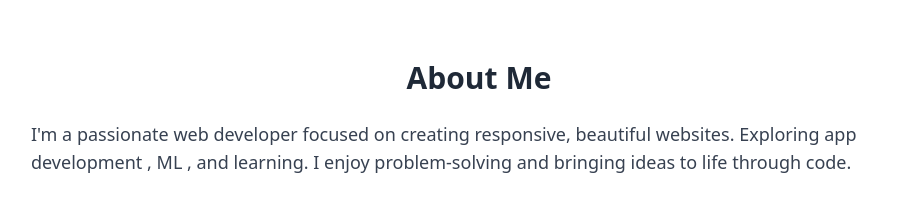
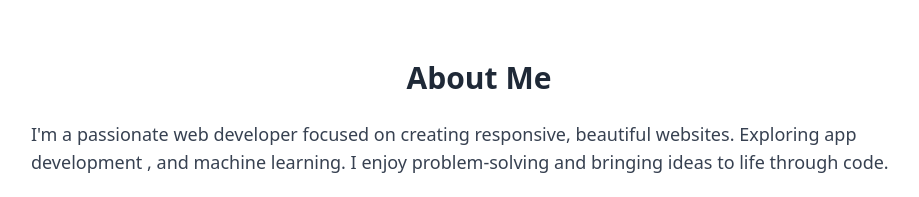
Before and after one commit to khorwalharshita/porfolio-site, a plain HTML site: page index.html in a window 1280 px wide. Shown: the part 820-1017 px from the top of the page, without its empty margins (161-1080 px from the left). Drawn offline with nearby package versions, Linux system fonts and the light colour scheme.

Commit message:
Refine About Me section and update skills

```diff
--- a/index.html
+++ b/index.html
@@ -54,7 +54,7 @@
       <h2 class="text-3xl font-bold mb-6 text-center">About Me</h2>
       <p class="mb-6 text-lg text-gray-700 dark:text-gray-300">
         I'm a passionate web developer focused on creating responsive, beautiful websites.
-        Exploring app development , ML , and learning. I enjoy problem-solving and bringing ideas to life through code.
+        Exploring app development , and machine learning. I enjoy problem-solving and bringing ideas to life through code.
       </p>
 
       <div class="grid md:grid-cols-2 gap-8">
```
